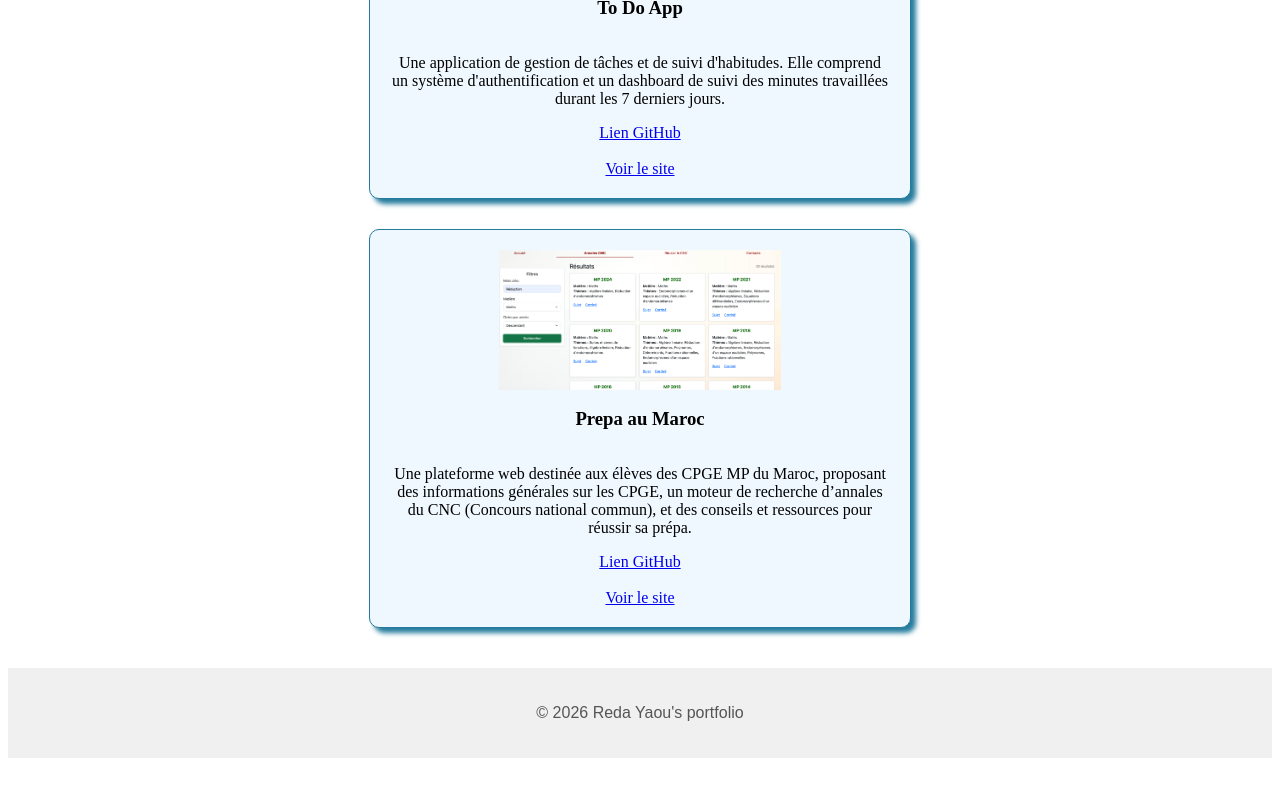
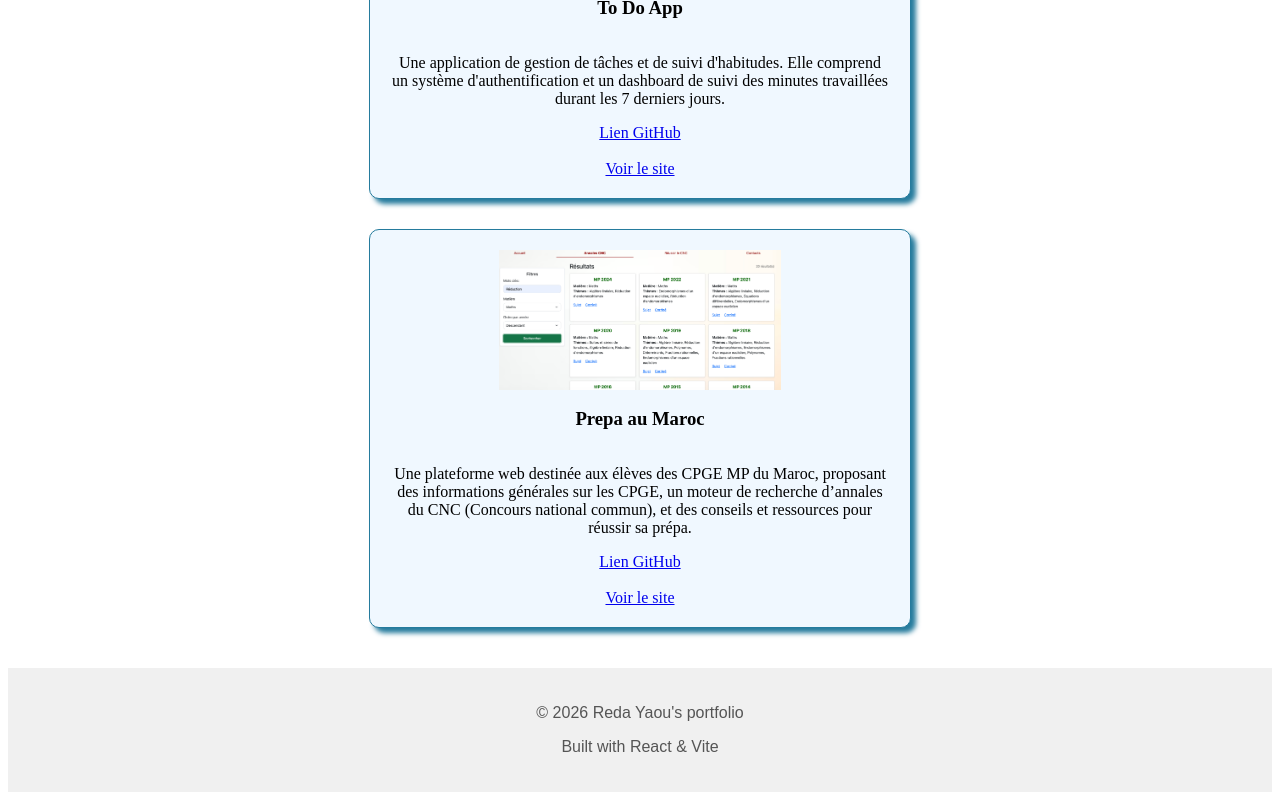
Before and after one commit to yaoureda/portfolio, a React (Vite) app: page /projects in a window 1280 px wide. Shown: the part 704-1504 px from the top of the page. Before the commit the page ends 1470 px from the top, so only its background shows below. Built offline with nearby package versions, Linux system fonts and the light colour scheme.

Commit message:
add second line on footer

```diff
--- a/src/components/Footer.jsx
+++ b/src/components/Footer.jsx
@@ -4,6 +4,7 @@ function Footer() {
     return(
         <footer>
             <p>&copy; 2026 Reda Yaou's portfolio</p>
+            <p>Built with React & Vite</p>
         </footer>
     );
 }
```
